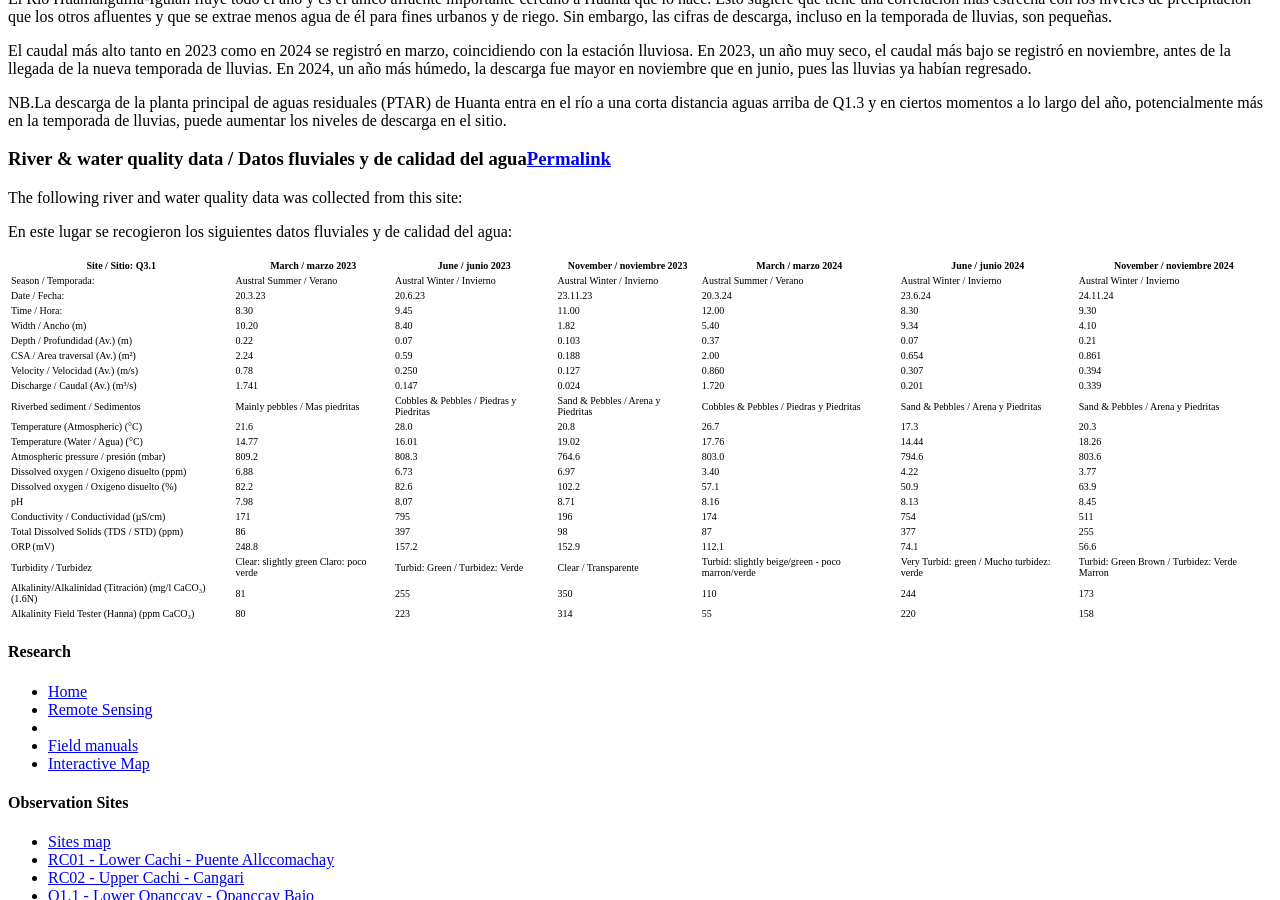
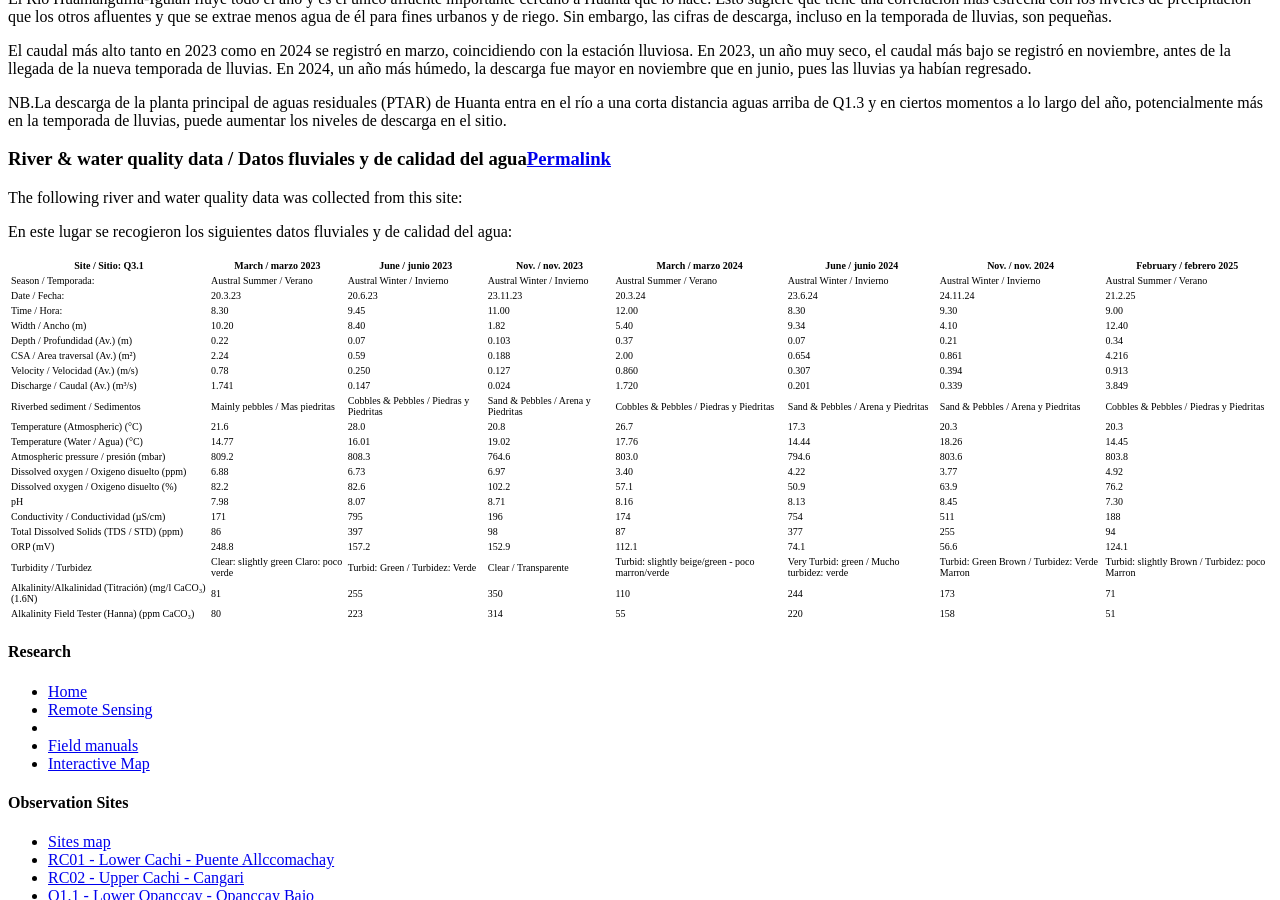
Before and after one commit to HVLepage/cavep-unah, a Jekyll site: the page built from _docs/site-network/Q3_1.md, in a window 1280 px wide and 900 px high, scrolled down 3135 px. Built offline with Jekyll 4.4.1, drawn with Linux system fonts in a browser that asks for light colours; comment, search, counter and statistics services are not loaded.

Commit message:
Update Q3_1.md

```diff
--- a/_docs/site-network/Q3_1.md
+++ b/_docs/site-network/Q3_1.md
@@ -71,26 +71,26 @@
 
 En este lugar se recogieron los siguientes datos fluviales y de calidad del agua:
 
-|     Site / Sitio: Q3.1                                         |     March / marzo 2023                               |     June / junio 2023                          |     November / noviembre 2023             |      March / marzo 2024                                   |     June / junio 2024                                |     November / noviembre 2024                         |
-|----------------------------------------------------------------|------------------------------------------------------|------------------------------------------------|-------------------------------------------|-----------------------------------------------------------|------------------------------------------------------|-------------------------------------------------------|
-|     Season / Temporada:                                        |     Austral Summer / Verano                          |     Austral Winter / Invierno                  |     Austral Winter / Invierno             |     Austral Summer / Verano                               |     Austral Winter / Invierno                        |     Austral Winter / Invierno                         |
-|     Date / Fecha:                                              |     20.3.23                                          |     20.6.23                                    |     23.11.23                              |     20.3.24                                               |     23.6.24                                          |     24.11.24                                          |
-|     Time / Hora:                                               |     8.30                                             |     9.45                                       |     11.00                                 |     12.00                                                 |     8.30                                             |     9.30                                              |
-|     Width / Ancho (m)                                          |     10.20                                            |     8.40                                       |     1.82                                  |     5.40                                                  |     9.34                                             |     4.10                                              |
-|     Depth / Profundidad (Av.) (m)                              |     0.22                                             |     0.07                                       |     0.103                                 |     0.37                                                  |     0.07                                             |     0.21                                              |
-|     CSA / Area traversal (Av.) (m²)                            |     2.24                                             |     0.59                                       |     0.188                                 |     2.00                                                  |     0.654                                            |     0.861                                             |
-|     Velocity / Velocidad    (Av.) (m/s)                        |     0.78                                             |     0.250                                      |     0.127                                 |     0.860                                                 |     0.307                                            |     0.394                                             |
-|     Discharge / Caudal (Av.) (m³/s)                            |     1.741                                            |     0.147                                      |     0.024                                 |     1.720                                                 |     0.201                                            |     0.339                                             |
-|     Riverbed sediment / Sedimentos                             |     Mainly pebbles / Mas piedritas                   |     Cobbles & Pebbles / Piedras y Piedritas    |     Sand & Pebbles / Arena y Piedritas    |     Cobbles & Pebbles / Piedras y Piedritas               |     Sand & Pebbles / Arena y Piedritas               |     Sand & Pebbles / Arena y Piedritas                |
-|     Temperature (Atmospheric) (°C)                             |     21.6                                             |     28.0                                       |     20.8                                  |     26.7                                                  |     17.3                                             |     20.3                                              |
-|     Temperature (Water / Agua) (°C)                            |     14.77                                            |     16.01                                      |     19.02                                 |     17.76                                                 |     14.44                                            |     18.26                                             |
-|     Atmospheric pressure / presión (mbar)                      |     809.2                                            |     808.3                                      |     764.6                                 |     803.0                                                 |     794.6                                            |     803.6                                             |
-|     Dissolved oxygen /   Oxigeno disuelto (ppm)                |     6.88                                             |     6.73                                       |     6.97                                  |     3.40                                                  |     4.22                                             |     3.77                                              |
-|     Dissolved oxygen / Oxigeno disuelto (%)                    |     82.2                                             |     82.6                                       |     102.2                                 |     57.1                                                  |     50.9                                             |     63.9                                              |
-|     pH                                                         |     7.98                                             |     8.07                                       |     8.71                                  |     8.16                                                  |     8.13                                             |     8.45                                              |
-|     Conductivity / Conductividad (µS/cm)                       |     171                                              |     795                                        |     196                                   |     174                                                   |     754                                              |     511                                               |
-|     Total Dissolved Solids (TDS / STD)  (ppm)                  |     86                                               |     397                                        |     98                                    |     87                                                    |     377                                              |     255                                               |
-|     ORP (mV)                                                   |     248.8                                            |     157.2                                      |     152.9                                 |     112.1                                                 |     74.1                                             |     56.6                                              |
-|     Turbidity / Turbidez                                       |     Clear: slightly green      Claro: poco verde     |     Turbid: Green / Turbidez: Verde            |     Clear / Transparente                  |     Turbid: slightly beige/green - poco   marron/verde    |     Very Turbid: green / Mucho turbidez:    verde    |     Turbid: Green Brown / Turbidez:   Verde Marron    |
-|     Alkalinity/Alkalinidad   (Titración) (mg/l CaCO₃)(1.6N)    |     81                                               |     255                                        |     350                                   |     110                                                   |     244                                              |     173                                               |
-|     Alkalinity Field Tester (Hanna) (ppm CaCO₃)                |     80                                               |     223                                        |     314                                   |     55                                                    |     220                                              |     158                                               |
+|     Site / Sitio: Q3.1                                         |     March / marzo 2023                               |     June / junio 2023                          |     Nov. / nov. 2023             |      March / marzo 2024                                   |     June / junio 2024                                |     Nov. / nov. 2024                         |     February / febrero 2025                             |
+|----------------------------------------------------------------|------------------------------------------------------|------------------------------------------------|-------------------------------------------|-----------------------------------------------------------|------------------------------------------------------|-------------------------------------------------------|---------------------------------------------------------|
+|     Season / Temporada:                                        |     Austral Summer / Verano                          |     Austral Winter / Invierno                  |     Austral Winter / Invierno             |     Austral Summer / Verano                               |     Austral Winter / Invierno                        |     Austral Winter / Invierno                         |     Austral Summer / Verano                             |
+|     Date / Fecha:                                              |     20.3.23                                          |     20.6.23                                    |     23.11.23                              |     20.3.24                                               |     23.6.24                                          |     24.11.24                                          |     21.2.25                                             |
+|     Time / Hora:                                               |     8.30                                             |     9.45                                       |     11.00                                 |     12.00                                                 |     8.30                                             |     9.30                                              |     9.00                                                |
+|     Width / Ancho (m)                                          |     10.20                                            |     8.40                                       |     1.82                                  |     5.40                                                  |     9.34                                             |     4.10                                              |     12.40                                               |
+|     Depth / Profundidad (Av.) (m)                              |     0.22                                             |     0.07                                       |     0.103                                 |     0.37                                                  |     0.07                                             |     0.21                                              |     0.34                                                |
+|     CSA / Area traversal (Av.) (m²)                            |     2.24                                             |     0.59                                       |     0.188                                 |     2.00                                                  |     0.654                                            |     0.861                                             |     4.216                                               |
+|     Velocity / Velocidad    (Av.) (m/s)                        |     0.78                                             |     0.250                                      |     0.127                                 |     0.860                                                 |     0.307                                            |     0.394                                             |     0.913                                               |
+|     Discharge / Caudal (Av.) (m³/s)                            |     1.741                                            |     0.147                                      |     0.024                                 |     1.720                                                 |     0.201                                            |     0.339                                             |     3.849                                               |
+|     Riverbed sediment / Sedimentos                             |     Mainly pebbles / Mas piedritas                   |     Cobbles & Pebbles / Piedras y Piedritas    |     Sand & Pebbles / Arena y Piedritas    |     Cobbles & Pebbles / Piedras y Piedritas               |     Sand & Pebbles / Arena y Piedritas               |     Sand & Pebbles / Arena y Piedritas                |     Cobbles & Pebbles / Piedras y Piedritas             |
+|     Temperature (Atmospheric) (°C)                             |     21.6                                             |     28.0                                       |     20.8                                  |     26.7                                                  |     17.3                                             |     20.3                                              |     20.3                                                |
+|     Temperature (Water / Agua) (°C)                            |     14.77                                            |     16.01                                      |     19.02                                 |     17.76                                                 |     14.44                                            |     18.26                                             |     14.45                                               |
+|     Atmospheric pressure / presión (mbar)                      |     809.2                                            |     808.3                                      |     764.6                                 |     803.0                                                 |     794.6                                            |     803.6                                             |     803.8                                               |
+|     Dissolved oxygen /   Oxigeno disuelto (ppm)                |     6.88                                             |     6.73                                       |     6.97                                  |     3.40                                                  |     4.22                                             |     3.77                                              |     4.92                                                |
+|     Dissolved oxygen / Oxigeno disuelto (%)                    |     82.2                                             |     82.6                                       |     102.2                                 |     57.1                                                  |     50.9                                             |     63.9                                              |     76.2                                                |
+|     pH                                                         |     7.98                                             |     8.07                                       |     8.71                                  |     8.16                                                  |     8.13                                             |     8.45                                              |     7.30                                                |
+|     Conductivity / Conductividad (µS/cm)                       |     171                                              |     795                                        |     196                                   |     174                                                   |     754                                              |     511                                               |     188                                                 |
+|     Total Dissolved Solids (TDS / STD)  (ppm)                  |     86                                               |     397                                        |     98                                    |     87                                                    |     377                                              |     255                                               |     94                                                  |
+|     ORP (mV)                                                   |     248.8                                            |     157.2                                      |     152.9                                 |     112.1                                                 |     74.1                                             |     56.6                                              |     124.1                                               |
+|     Turbidity / Turbidez                                       |     Clear: slightly green      Claro: poco verde     |     Turbid: Green / Turbidez: Verde            |     Clear / Transparente                  |     Turbid: slightly beige/green - poco   marron/verde    |     Very Turbid: green / Mucho turbidez:    verde    |     Turbid: Green Brown / Turbidez:   Verde Marron    |     Turbid: slightly Brown / Turbidez: poco   Marron    |
+|     Alkalinity/Alkalinidad   (Titración) (mg/l CaCO₃)(1.6N)    |     81                                               |     255                                        |     350                                   |     110                                                   |     244                                              |     173                                               |     71                                                  |
+|     Alkalinity Field Tester (Hanna) (ppm CaCO₃)                |     80                                               |     223                                        |     314                                   |     55                                                    |     220                                              |     158                                               |     51                                                  |
```
